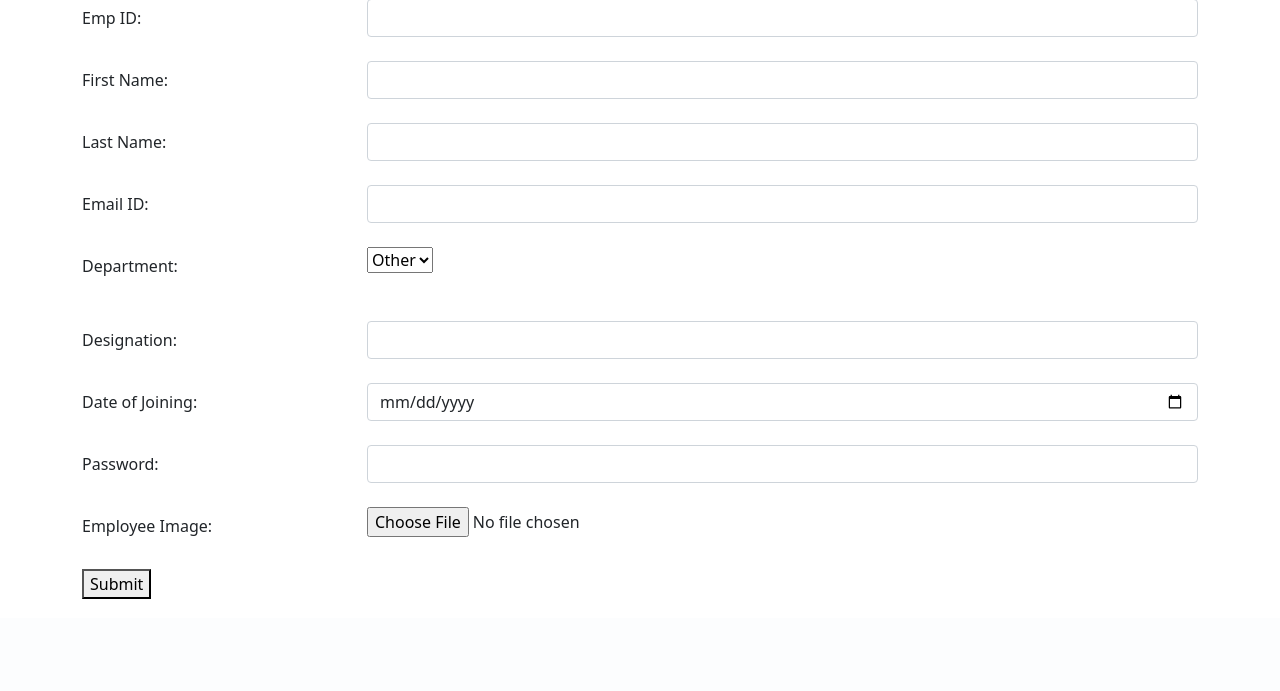
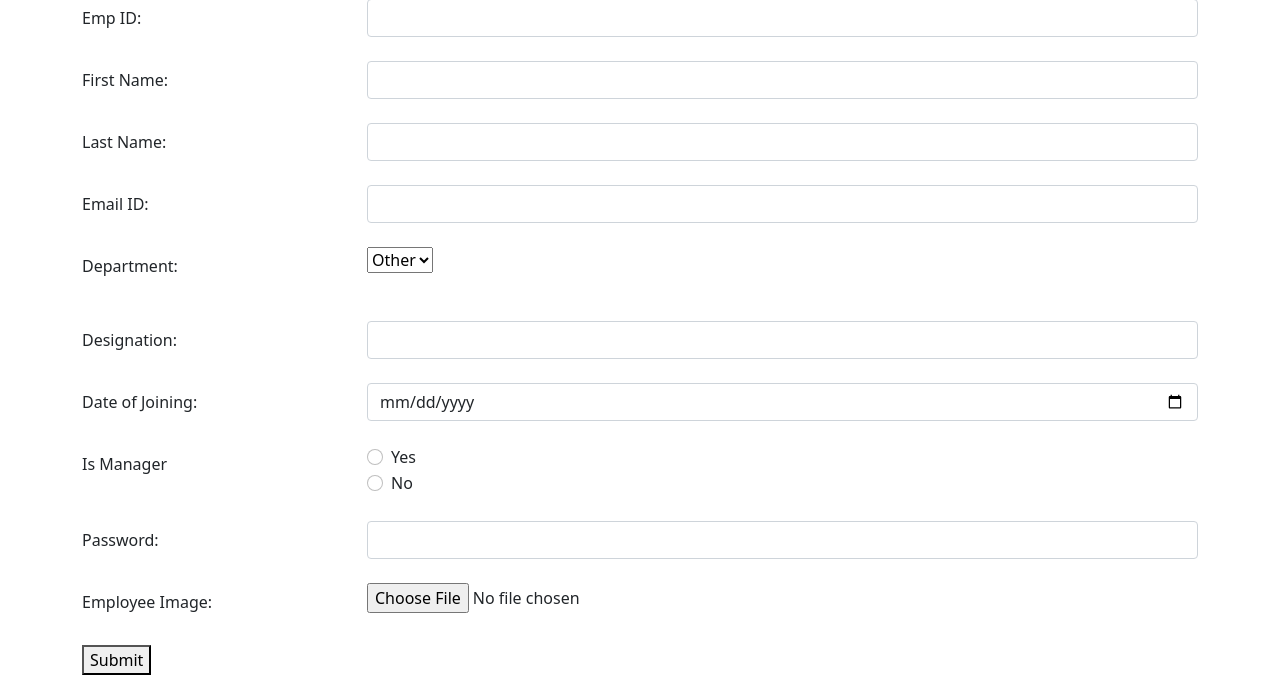
Before and after one commit to anashwara1/LeaveManagementSystem, a Django app: page /register_user/ in a window 1280 px wide. Shown: the part 182-873 px from the top of the page. Before the commit the page ends 781 px from the top, so only its background shows below. Run offline with Django 4.2, Linux system fonts and the light colour scheme; data that the repository does not hold is empty; some libraries are stand-ins or nearby versions.

Commit message:
Added the new field ismanager in the register form

```diff
--- a/LMS/myapp/views.py
+++ b/LMS/myapp/views.py
@@ -1,6 +1,6 @@
 from decouple import config
 from django.contrib.auth.decorators import login_required
-from django.contrib.auth.hashers import make_password
+from django.contrib.auth.hashers import make_password, check_password
 from django.core.mail import send_mail
 from django.shortcuts import render, redirect
 from django.contrib.auth import authenticate, login
@@ -111,6 +111,8 @@ def leavehistory(request):
     }
     return render(request, 'leavehistory.html', context)
 
+
+
 def profile(request):
     return render(request, 'profile.html')
 
@@ -129,6 +131,7 @@ def register(request):
         desig = request.POST['desig']
         dept = request.POST['dept']
         password = request.POST['password']
+        ismanager = request.POST['ismanager']
 
         # Process the file upload
         employee_image = request.FILES.get('employee_image', None)
@@ -150,7 +153,7 @@ def register(request):
 
         desig_object, created = Designation.objects.get_or_create(designation=desig, dep=dept_object)
 
-        new_user = get_user_model().objects.create_user(
+        new_user = Employees.objects.create_user(
             emp_id=empid,
             firstname=fname,
             lastname=lname,
@@ -160,6 +163,12 @@ def register(request):
             department=dept_object,
             profile_image=f"profile_images/{file_name}" if file_name else None
         )
+
+        if ismanager == 'yes':
+            manager, created = Managers.objects.get_or_create(emp=new_user)
+
+        new_user.managed_by = manager
+        new_user.save()
 
         subject = 'Registration Confirmation'
         message = f'Your account has been successfully registered, {fname} {lname}!'
--- a/LMS/requirements.txt
+++ b/LMS/requirements.txt
@@ -1,6 +1,8 @@
 asgiref==3.7.2
+certifi==2023.11.17
 Django==4.2.6
 mysqlclient==2.2.0
+Pillow==10.1.0
 python-decouple==3.8
 sqlparse==0.4.4
 typing_extensions==4.8.0
--- a/LMS/templates/register.html
+++ b/LMS/templates/register.html
@@ -79,6 +79,20 @@
             </div>
             <br>
             <div class="form-group row">
+                <label for="is-manager" class="col-md-3 col-form-label bold-label">Is Manager</label>
+                <div class="col-md-9">
+                    <div class="form-check">
+                        <input type="radio" class="form-check-input" id="is-manager-yes" name="ismanager" value="yes" required>
+                        <label class="form-check-label" for="is-manager-yes">Yes</label>
+                    </div>
+                    <div class="form-check">
+                        <input type="radio" class="form-check-input" id="is-manager-no" name="ismanager" value="no" required>
+                        <label class="form-check-label" for="is-manager-no">No</label>
+                    </div>
+                </div>
+            </div>
+            <br>
+            <div class="form-group row">
                 <label for="employee-pass" class="col-md-3 col-form-label bold-label">Password:</label>
                 <div class="col-md-9">
                     <input type="password" class="form-control" id="employee-pass" name="password" required>
```
